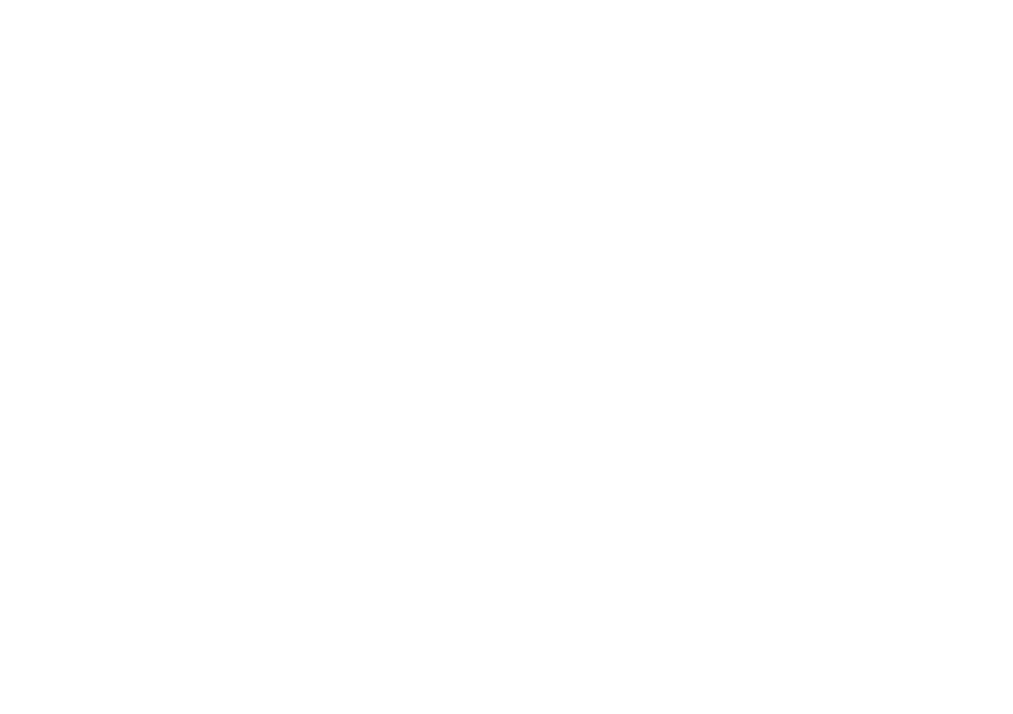
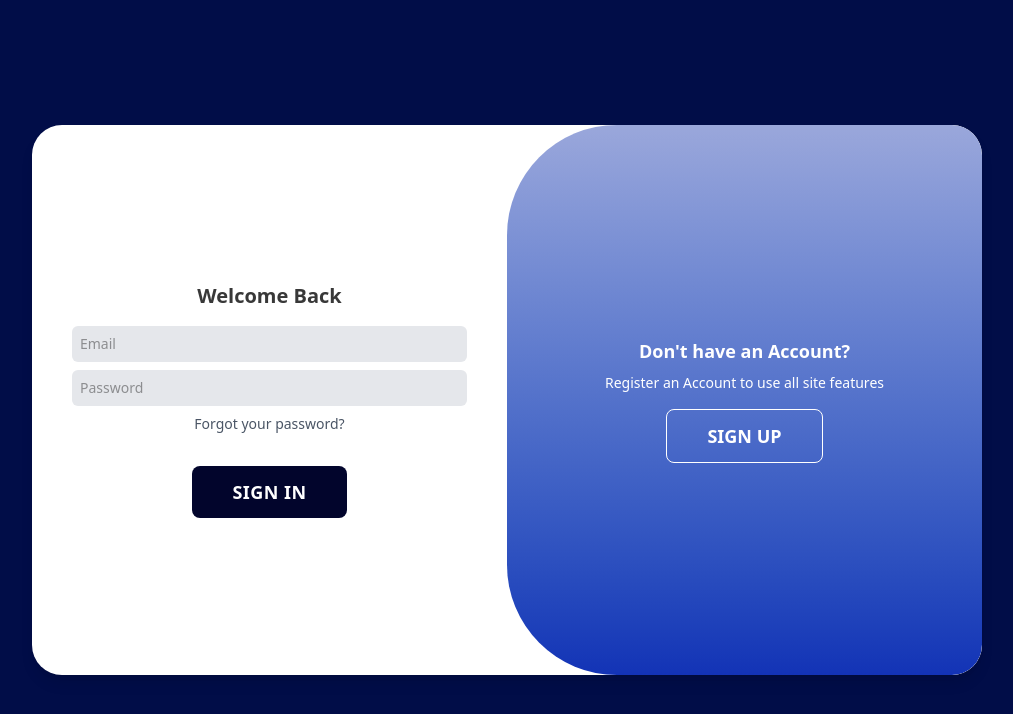
Before and after one commit to Kubayi-ND/user-aunthentication, a React (Vite) app: page / in a window 1280 px wide. Shown: the top 714 px of the page, without its empty margins (133-1146 px from the left). Built offline with nearby package versions, Linux system fonts and the light colour scheme.

Commit message:
sign in/up form initial design

```diff
--- a/pages/Login.tsx
+++ b/pages/Login.tsx
@@ -0,0 +1,133 @@
+import React, { useState } from "react";
+
+export const Login = () => {
+  const [isSignUp, setIsSignUp] = useState(false);
+
+  return (
+    <div className="flex items-center justify-center h-screen bg-[#010d48]">
+      <div className="relative w-[350px] md:w-[950px] h-[550px] rounded-[30px] overflow-hidden shadow-lg bg-white">
+        {/* Sign Up Form */}
+        <div
+          className={`absolute top-0 left-0 w-1/2 h-full flex flex-col items-center justify-center px-10 text-center transition-all duration-700 ${
+            isSignUp
+              ? "translate-x-0 opacity-100 z-10"
+              : "-translate-x-full opacity-0 z-0"
+          }`}
+        >
+          <form className="flex flex-col items-center justify-center w-full">
+            <h1 className="text-xl font-bold mb-4">Create new Account</h1>
+            <input
+              type="text"
+              placeholder="Name"
+              required
+              className="bg-gray-200 rounded-md p-2 w-full mb-2 outline-none text-sm"
+            />
+            <input
+              type="text"
+              placeholder="Surname"
+              required
+              className="bg-gray-200 rounded-md p-2 w-full mb-2 outline-none text-sm"
+            />
+            <input
+              type="email"
+              placeholder="Email"
+              required
+              className="bg-gray-200 rounded-md p-2 w-full mb-2 outline-none text-sm"
+            />
+            <input
+              type="password"
+              placeholder="Password"
+              required
+              className="bg-gray-200 rounded-md p-2 w-full mb-2 outline-none text-sm"
+            />
+            <input
+              type="password"
+              placeholder="Confirm Password"
+              required
+              className="bg-gray-200 rounded-md p-2 w-full mb-4 outline-none text-sm"
+            />
+
+            <div className="flex space-x-4 mb-4 text-gray-600 text-lg">
+
+            </div>
+
+            <button
+              type="submit"
+              className="bg-[#02052c] text-white font-semibold tracking-wide uppercase text-white px-10 py-3 rounded-lg"
+            >
+              Sign Up
+            </button>
+          </form>
+        </div>
+
+        {/* Sign In Form */}
+        <div
+          className={`absolute top-0 left-0 w-1/2 h-full flex flex-col items-center justify-center px-10 text-center transition-all duration-700 ${
+            isSignUp
+              ? "translate-x-full opacity-0 z-0"
+              : "translate-x-0 opacity-100 z-10"
+          }`}
+        >
+          <form className="flex flex-col items-center justify-center w-full">
+            <h1 className="text-xl font-bold mb-4">Welcome Back</h1>
+            <input
+              type="email"
+              placeholder="Email"
+              required
+              className="bg-gray-200 rounded-md p-2 w-full mb-2 outline-none text-sm"
+            />
+            <input
+              type="password"
+              placeholder="Password"
+              required
+              className="bg-gray-200 rounded-md p-2 w-full mb-2 outline-none text-sm"
+            />
+            <a className="text-gray-600 text-sm mb-4 cursor-pointer">
+              Forgot your password?
+            </a>
+            <div className="flex space-x-4 mb-4 text-gray-600 text-lg">
+
+            </div>
+            <button className="bg-[#02052c] text-white px-10 py-3 rounded-lg text-lg font-semibold tracking-wide uppercase  rounded-lg">
+              Sign In
+            </button>
+          </form>
+        </div>
+
+        {/* Sliding Overlay */}
+        <div
+          className={`absolute top-0 left-1/2 w-1/2 h-full transition-transform duration-700 ${
+            isSignUp ? "-translate-x-full" : "translate-x-0"
+          }`}
+        >
+          <div className={`absolute top-0 left-0 w-full h-full bg-gradient-to-t from-[#1333b6] to-[#9aa7db] text-white flex flex-col items-center justify-center p-6 transition-all duration-700  ${isSignUp ?"rounded-r-[110px] rounded-l-[30px]": "rounded-l-[110px] rounded-r-[30px]"}`}>
+            {isSignUp ? (
+              <>
+                <h1 className="text-lg font-bold">Already have an Account?</h1>
+                <button
+                  onClick={() => setIsSignUp(false)}
+                  className="mt-4 border border-white px-10 py-4 rounded-lg text-lg uppercase font-semibold"
+                >
+                  Sign In
+                </button>
+              </>
+            ) : (
+              <>
+                <h1 className="text-lg font-bold">Don't have an Account?</h1>
+                <p className="text-sm mt-2">
+                  Register an Account to use all site features
+                </p>
+                <button
+                  onClick={() => setIsSignUp(true)}
+                  className="mt-4 border border-white px-10 py-3 rounded-lg text-lg uppercase font-semibold"
+                >
+                  Sign Up
+                </button>
+              </>
+            )}
+          </div>
+        </div>
+      </div>
+    </div>
+  );
+};
--- a/src/App.tsx
+++ b/src/App.tsx
@@ -1,9 +1,11 @@
+import {Login} from "../pages/Login";
+import "./App.css";
 
 function App() {
 
   return (
     <>
-
+      <Login />
     </>
   )
 }
```
